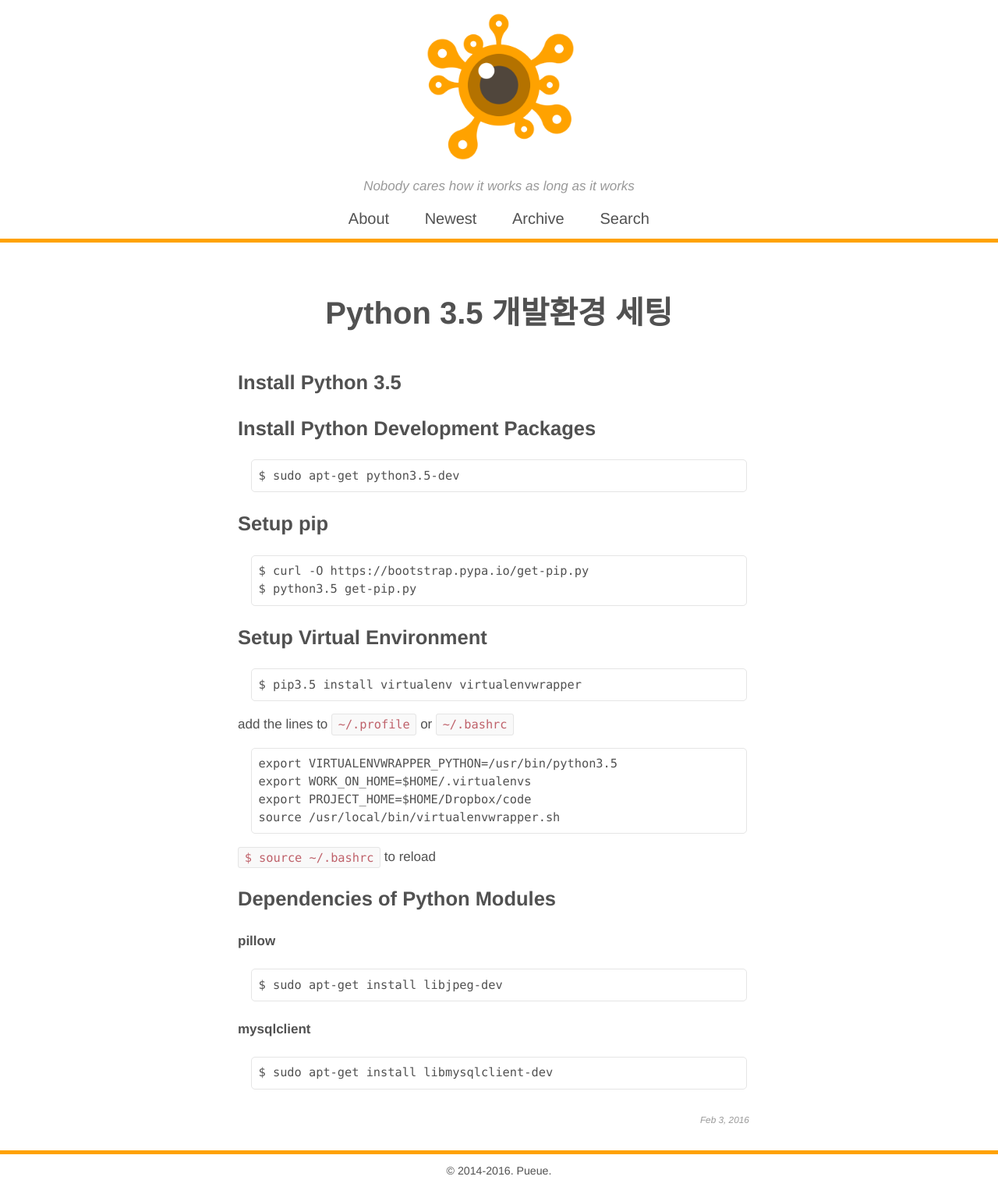
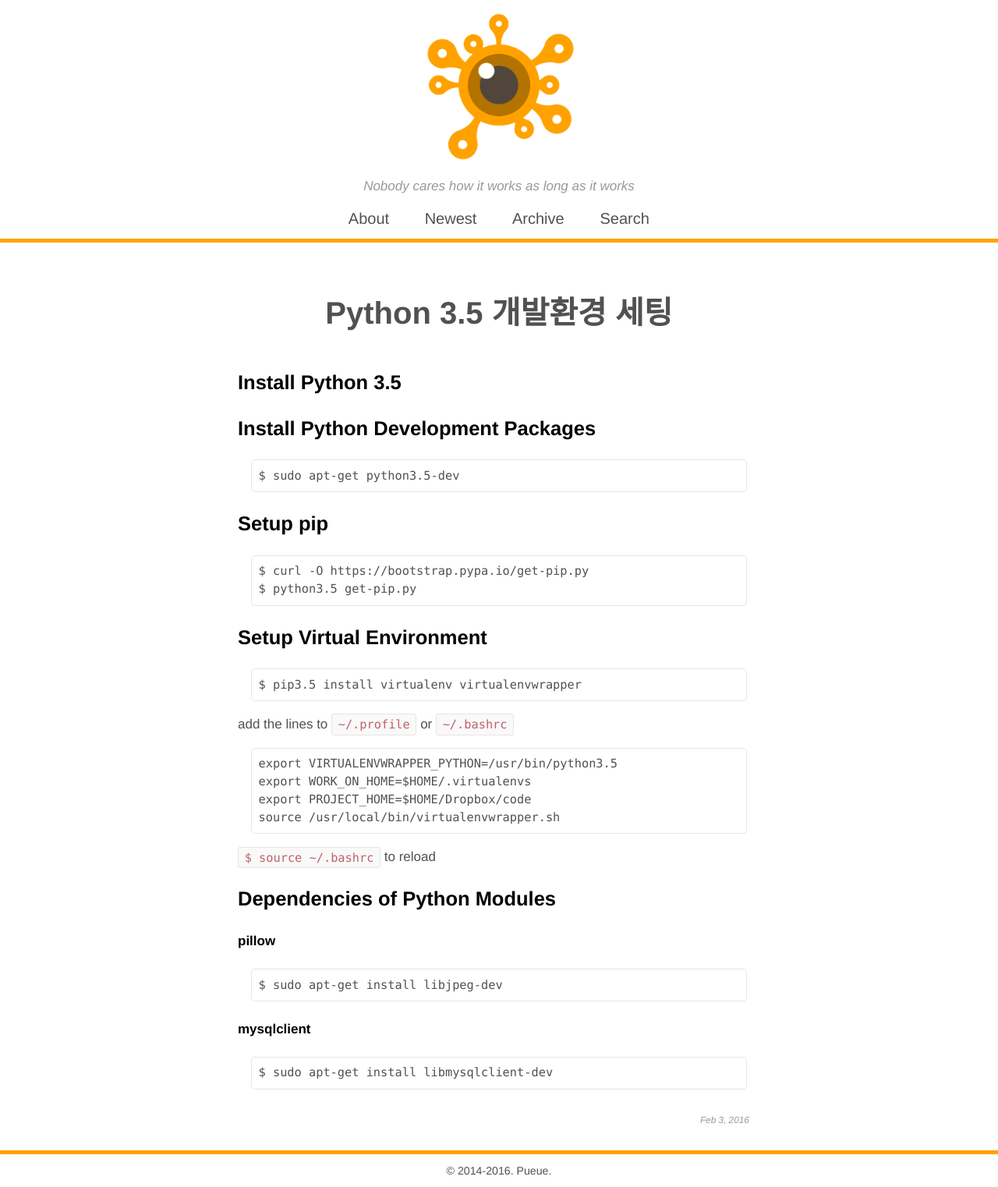
Before and after one commit to gloorx/gloorx.github.io, a Jekyll site: the page built from _posts/2016/2016-02-03-python_3.5.md, in a window 1280 px wide. Shown: the whole page at 78% size. Built offline with Jekyll 4.4.1, drawn with Linux system fonts in a browser that asks for light colours; some web fonts are replaced; comment, search, counter and statistics services are not loaded.

Commit message:
:lipstick: Add strong text color

```diff
--- a/_sass/_base.scss
+++ b/_sass/_base.scss
@@ -73,6 +73,10 @@ tbody tr:nth-child(odd) th {
   background-color: #f9f9f9;
 }
 
+strong, h1, h2, h3, h4, h5, h6 {
+  color: $base-text-strong-color;
+}
+
 time {
   color: $gray-color;
   font-style: italic;
--- a/_sass/_variables.scss
+++ b/_sass/_variables.scss
@@ -2,6 +2,7 @@ $base-font-family: 'Nanum Barun Gothic', 'AppleGothic', 'Malgun Gothic', 'DotumC
 $base-font-size: 16px;
 $base-line-height: 1.5;
 $base-text-color: #515151;
+$base-text-strong-color: #000000;
 $base-background-color:   #ffffff;
 
 $code-font-family: Menlo, Monaco, "Courier New", monospace;
```
